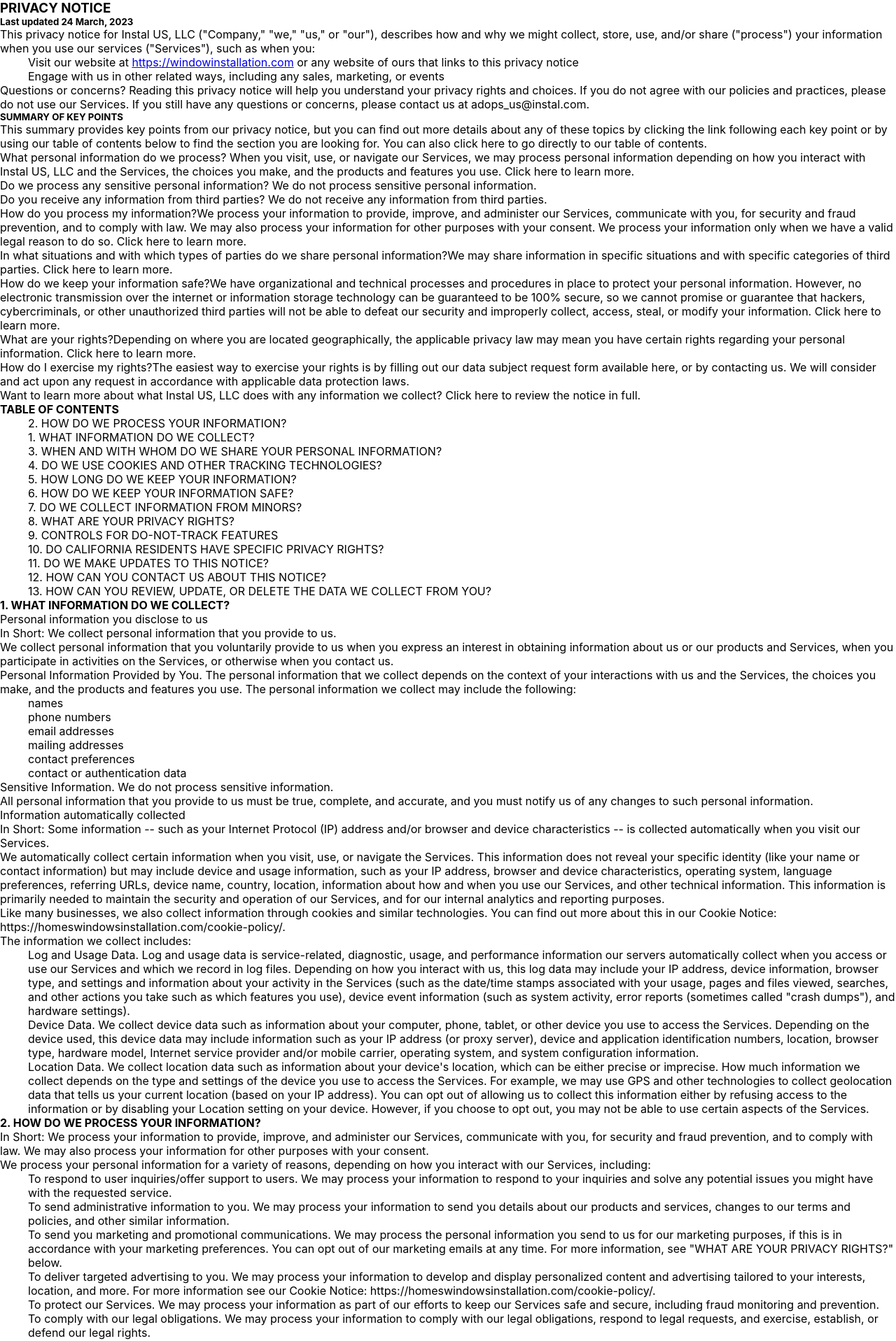
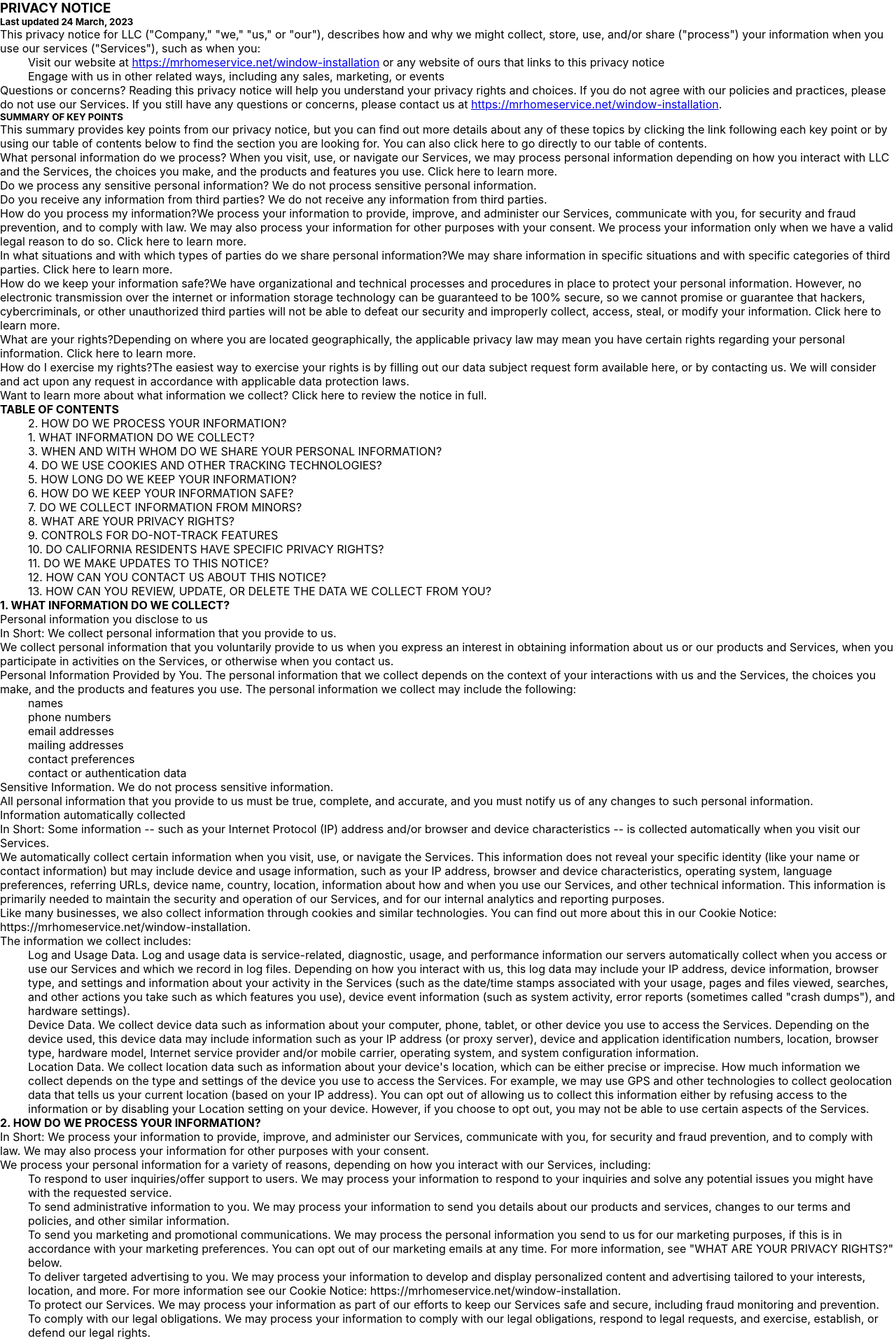
Before and after one commit to nosianuri/home-windows, a React (Create React App) app: page /privacy-policy in a window 1280 px wide. Shown: the top 1917 px of the page at 70% size. Built offline with nearby package versions, Linux system fonts and the light colour scheme.

Commit message:
change com to net

```diff
--- a/src/Pages/PrivacyPolicy/PrivacyPolicy.js
+++ b/src/Pages/PrivacyPolicy/PrivacyPolicy.js
@@ -26,16 +26,16 @@
                         <div className='max-w-7xl mx-auto sm:py-16 py-5'>
                             <h3 className='text-3xl font-bold !leading-normal'>PRIVACY NOTICE</h3>
                             <h5 className='text-xl font-bold mb-2 !leading-normal'>Last updated 24 March, 2023</h5>
-                            <p>This privacy notice for Instal US, LLC ("<span className='font-bold'>Company</span>," "<span className='font-bold'>we</span>," "<span className='font-bold'>us</span>," or "<span className='font-bold'>our</span>"), describes how and why we might collect, store, use, and/or share ("<span className='font-bold'>process</span>") your information when you use our services ("<span className='font-bold'>Services</span>"), such as when you:</p>
+                            <p>This privacy notice for LLC ("<span className='font-bold'>Company</span>," "<span className='font-bold'>we</span>," "<span className='font-bold'>us</span>," or "<span className='font-bold'>our</span>"), describes how and why we might collect, store, use, and/or share ("<span className='font-bold'>process</span>") your information when you use our services ("<span className='font-bold'>Services</span>"), such as when you:</p>
                             <ul>
-                                <li>Visit our website at <a className='underline text-[#ffae00]' href="https://mrhomeservice.net/window-installation">https://windowinstallation.com</a> or any website of ours that links to this privacy notice</li>
+                                <li>Visit our website at <a className='underline text-[#ffae00]' href="https://mrhomeservice.net/window-installation">https://mrhomeservice.net/window-installation</a> or any website of ours that links to this privacy notice</li>
                                 <li>Engage with us in other related ways, including any sales, marketing, or events</li>
                             </ul>
-                            <p className='mb-8'><span className='font-bold'>Questions or concerns?</span> Reading this privacy notice will help you understand your privacy rights and choices. If you do not agree with our policies and practices, please do not use our Services. If you still have any questions or concerns, please contact us at adops_us@instal.com.</p>
+                            <p className='mb-8'><span className='font-bold'>Questions or concerns?</span> Reading this privacy notice will help you understand your privacy rights and choices. If you do not agree with our policies and practices, please do not use our Services. If you still have any questions or concerns, please contact us at <a href="tel:+18888560197"> https://mrhomeservice.net/window-installation</a>.</p>
                             <h5 className='font-bold mb-2 text-3xl !leading-normal'>SUMMARY OF KEY POINTS</h5>
                             <p className='mb-2 font-bold'>This summary provides key points from our privacy notice, but you can find out more details about any of these topics by clicking the link following each key point or by using our table of contents below to find the section you are looking for. You can also click here to go directly to our table of contents.</p>
 
-                            <p className='mb-2'><span className='font-bold'>What personal information do we process?</span> When you visit, use, or navigate our Services, we may process personal information depending on how you interact with Instal US, LLC and the Services, the choices you make, and the products and features you use. Click here to learn more.</p>
+                            <p className='mb-2'><span className='font-bold'>What personal information do we process?</span> When you visit, use, or navigate our Services, we may process personal information depending on how you interact with  LLC and the Services, the choices you make, and the products and features you use. Click here to learn more.</p>
 
                             <p className='mb-2'><span className='font-bold'>Do we process any sensitive personal information?</span> We do not process sensitive personal information.</p>
 
@@ -51,7 +51,7 @@
 
                             <p className='mb-2'><span className='font-bold'>How do I exercise my rights?</span>The easiest way to exercise your rights is by filling out our data subject request form available here, or by contacting us. We will consider and act upon any request in accordance with applicable data protection laws.</p>
 
-                            <p className='mb-8'>Want to learn more about what Instal US, LLC does with any information we collect? Click here to review the notice in full.</p>
+                            <p className='mb-8'>Want to learn more about what  information we collect? Click here to review the notice in full.</p>
 
                             <h4 className='text-3xl !leading-normal'>TABLE OF CONTENTS</h4>
                             <ul className='my-3'>
@@ -89,7 +89,7 @@
                             <p className='text-xl font-bold'>Information automatically collected</p>
                             <p className='mb-2'><span className='italic'>In Short:</span> Some information -- such as your Internet Protocol (IP) address and/or browser and device characteristics -- is collected automatically when you visit our Services.</p>
                             <p>We automatically collect certain information when you visit, use, or navigate the Services. This information does not reveal your specific identity (like your name or contact information) but may include device and usage information, such as your IP address, browser and device characteristics, operating system, language preferences, referring URLs, device name, country, location, information about how and when you use our Services, and other technical information. This information is primarily needed to maintain the security and operation of our Services, and for our internal analytics and reporting purposes.</p>
-                            <p>Like many businesses, we also collect information through cookies and similar technologies. You can find out more about this in our Cookie Notice: <span className='text-[#ffae00]'>https://homeswindowsinstallation.com/cookie-policy/.</span></p>
+                            <p>Like many businesses, we also collect information through cookies and similar technologies. You can find out more about this in our Cookie Notice: <span className='text-[#ffae00]'>https://mrhomeservice.net/window-installation.</span></p>
 
                             <p>The information we collect includes:</p>
                             <ul className='my-8'>
@@ -105,7 +105,7 @@
                                 <li><span className='font-bold'>To respond to user inquiries/offer support to users.</span> We may process your information to respond to your inquiries and solve any potential issues you might have with the requested service.</li>
                                 <li><span className='font-bold'>To send administrative information to you.</span> We may process your information to send you details about our products and services, changes to our terms and policies, and other similar information.</li>
                                 <li><span className='font-bold'>To send you marketing and promotional communications.</span> We may process the personal information you send to us for our marketing purposes, if this is in accordance with your marketing preferences. You can opt out of our marketing emails at any time. For more information, see "WHAT ARE YOUR PRIVACY RIGHTS?" below.</li>
-                                <li><span className='font-bold'>To deliver targeted advertising to you.</span> We may process your information to develop and display personalized content and advertising tailored to your interests, location, and more. For more information see our Cookie Notice: https://homeswindowsinstallation.com/cookie-policy/.</li>
+                                <li><span className='font-bold'>To deliver targeted advertising to you.</span> We may process your information to develop and display personalized content and advertising tailored to your interests, location, and more. For more information see our Cookie Notice: https://mrhomeservice.net/window-installation.</li>
                                 <li><span className='font-bold'>To protect our Services.</span> We may process your information as part of our efforts to keep our Services safe and secure, including fraud monitoring and prevention.</li>
                                 <li><span className='font-bold'>To comply with our legal obligations.</span> We may process your information to comply with our legal obligations, respond to legal requests, and exercise, establish, or defend our legal rights.</li>
                             </ul>
@@ -137,7 +137,7 @@
 
                             <h4 className='text-3xl font-bold !leading-normal'>4. DO WE USE COOKIES AND OTHER TRACKING TECHNOLOGIES?</h4>
                             <p className='mb-2'><span className='italic font-bold'>In Short:</span> We may use cookies and other tracking technologies to collect and store your information.</p>
-                            <p className='mb-2'>We may use cookies and similar tracking technologies (like web beacons and pixels) to access or store information. Specific information about how we use such technologies and how you can refuse certain cookies is set out in our Cookie Notice: <a href="https://mrhomeservice-com.preview-domain.com/window-installation">https://windowsinstallation.com/cookie-policy/</a>.</p>
+                            <p className='mb-2'>We may use cookies and similar tracking technologies (like web beacons and pixels) to access or store information. Specific information about how we use such technologies and how you can refuse certain cookies is set out in our Cookie Notice: <a href="https://mrhomeservice-com.preview-domain.net/window-installation">https://mrhomeservice.net/window-installation</a>.</p>
 
                             <h4 className='text-3xl font-bold !leading-normal'>5. HOW LONG DO WE KEEP YOUR INFORMATION?</h4>
                             <p className='mb-2'><span className='italic font-bold'>In Short:</span>  We keep your information for as long as necessary to fulfill the purposes outlined in this privacy notice unless otherwise required by law.</p>
@@ -149,7 +149,7 @@
                             <p className='mb-2'>We have implemented appropriate and reasonable technical and organizational security measures designed to protect the security of any personal information we process. However, despite our safeguards and efforts to secure your information, no electronic transmission over the Internet or information storage technology can be guaranteed to be 100% secure, so we cannot promise or guarantee that hackers, cybercriminals, or other unauthorized third parties will not be able to defeat our security and improperly collect, access, steal, or modify your information. Although we will do our best to protect your personal information, transmission of personal information to and from our Services is at your own risk. You should only access the Services within a secure environment.</p>
                             <h4 className='text-3xl font-bold !leading-normal'>7. DO WE COLLECT INFORMATION FROM MINORS?</h4>
                             <p className='mb-2'><span className='italic font-bold'>In Short:</span>  We do not knowingly collect data from or market to children under 18 years of age.</p>
-                            <p className='mb-2'>We do not knowingly solicit data from or market to children under 18 years of age. By using the Services, you represent that you are at least 18 or that you are the parent or guardian of such a minor and consent to such minor dependent's use of the Services. If we learn that personal information from users less than 18 years of age has been collected, we will deactivate the account and take reasonable measures to promptly delete such data from our records. If you become aware of any data we may have collected from children under age 18, please contact us at info@mrhomeService.com.</p>
+                            <p className='mb-2'>We do not knowingly solicit data from or market to children under 18 years of age. By using the Services, you represent that you are at least 18 or that you are the parent or guardian of such a minor and consent to such minor dependent's use of the Services. If we learn that personal information from users less than 18 years of age has been collected, we will deactivate the account and take reasonable measures to promptly delete such data from our records. If you become aware of any data we may have collected from children under age 18, please contact us at info@mrhomeService.net.</p>
 
 
                         </div>
```
Also changed, not shown: src/Pages/Terms/Terms.js (+5 -5 lines).
